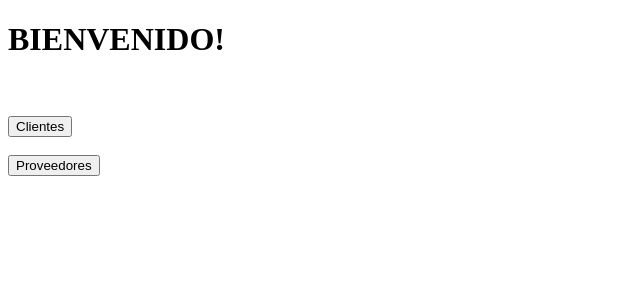
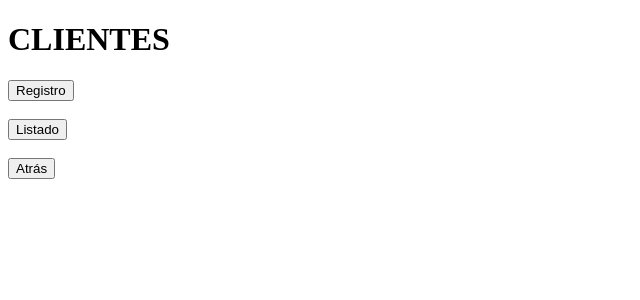
Before and after one commit to arh91/ClientesProveedoresAngular, an Angular app: page /customer-options in a window 1280 px wide. Shown: the top 300 px of the page, without its empty margins (0-640 px from the left). Built offline with nearby package versions, Linux system fonts and the light colour scheme.

Commit message:
coloco la etiqueta router-outlet en el app.component.html para permitir la navegación entre componentes

```diff
--- a/src/app/app.component.html
+++ b/src/app/app.component.html
@@ -1 +1 @@
-<app-app-start></app-app-start>
+<router-outlet></router-outlet>
--- a/src/app/customer-options/customer-options.component.html
+++ b/src/app/customer-options/customer-options.component.html
@@ -8,5 +8,5 @@
 </div>
 <br>
 <div>
-    <button routerLink="/app-start">Atrás</button>
+    <button routerLink="">Atrás</button>
 </div>
--- a/src/app/supplier-options/supplier-options.component.html
+++ b/src/app/supplier-options/supplier-options.component.html
@@ -8,5 +8,5 @@
 </div>
 <br>
 <div>
-    <button routerLink="/app-start">Atrás</button>
+    <button routerLink="">Atrás</button>
 </div>
```
